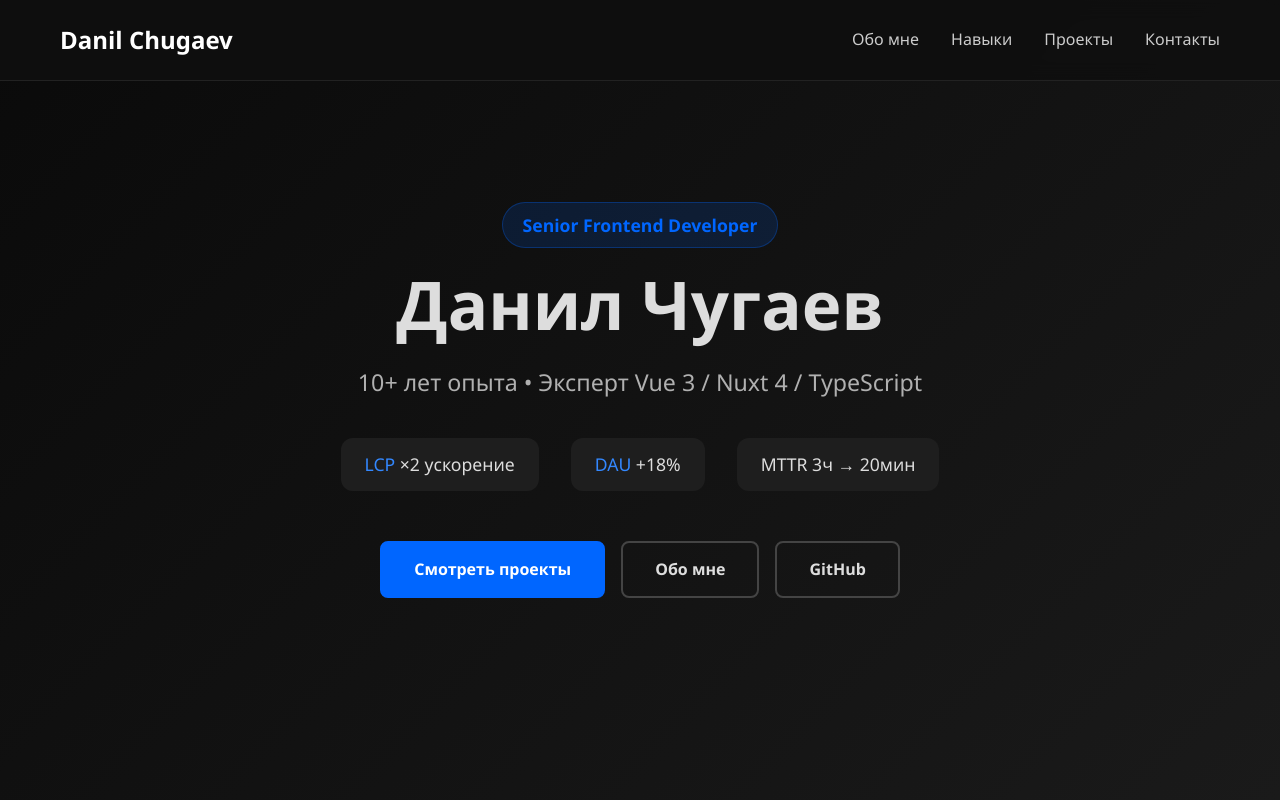
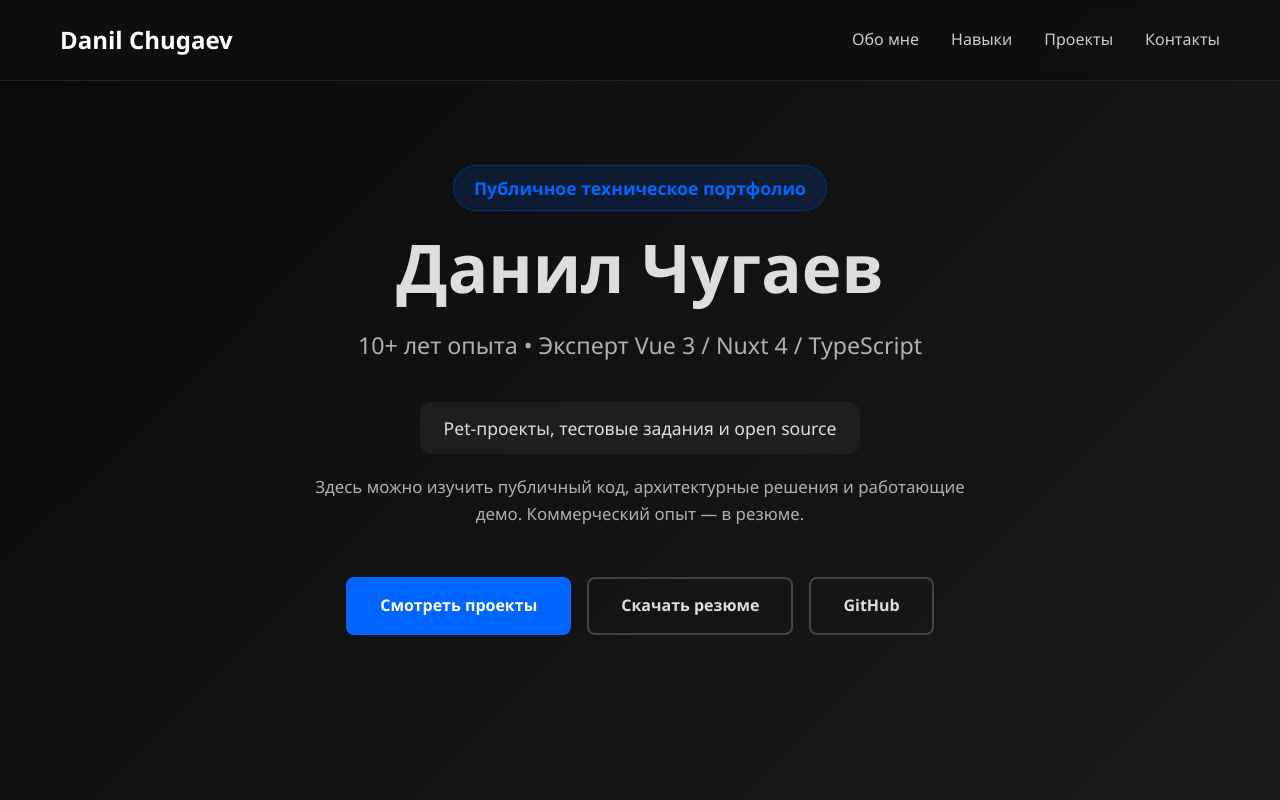
Before and after one commit to DanilChugaev/DanilChugaev.github.io, a Vue app: page / in a window 1280 px wide. Shown: the top 800 px of the page. Built offline with nearby package versions, Linux system fonts and the light colour scheme.

Commit message:
feat: added cv download
- replaced hero badge with portfolio note
- added hero description and cv button
- added cv pdf file
- updated hero e2e tests

```diff
--- a/src/components/section/Hero.vue
+++ b/src/components/section/Hero.vue
@@ -1,7 +1,7 @@
 <template>
   <Section id="hero" class="hero" aria-labelledby="hero-title">
     <div class="hero-content">
-      <div class="hero-badge">Senior Frontend Developer</div>
+      <div class="hero-badge">Публичное техническое портфолио</div>
 
       <h1 id="hero-title" class="hero-title">Данил Чугаев</h1>
 
@@ -11,11 +11,14 @@
 
       <div class="hero-highlights">
         <div class="highlight-item">
-          <span class="accent">LCP</span> ×2 ускорение
+          Pet-проекты, тестовые задания и open source
         </div>
-        <div class="highlight-item"><span class="accent">DAU</span> +18%</div>
-        <div class="highlight-item">MTTR 3ч → 20мин</div>
       </div>
+
+      <p class="hero-description">
+        Здесь можно изучить публичный код, архитектурные решения и работающие
+        демо. Коммерческий опыт — в резюме.
+      </p>
 
       <div class="hero-buttons">
         <a
@@ -26,12 +29,8 @@
           Смотреть проекты
         </a>
 
-        <a
-          href="#about"
-          class="btn"
-          @click.prevent="$emit('scrollToSection', 'about')"
-        >
-          Обо мне
+        <a href="/Danil_Chugaev_cv.pdf" class="btn" download>
+          Скачать резюме
         </a>
 
         <a
@@ -106,7 +105,7 @@ defineEmits<{
   display: flex;
   justify-content: center;
   gap: 32px;
-  margin-bottom: 50px;
+  margin-bottom: 20px;
   flex-wrap: wrap;
 
   @media (max-width: 499px) {
@@ -121,6 +120,13 @@ defineEmits<{
   border-radius: 12px;
   font-size: 1.1rem;
   font-weight: 500;
+}
+
+.hero-description {
+  max-width: 680px;
+  margin: 0 auto 50px;
+  color: var(--text-secondary);
+  font-size: 1.05rem;
 }
 
 .accent {
```
Also changed, not shown: 2 other files (tests, documents, lock files or other folders).
